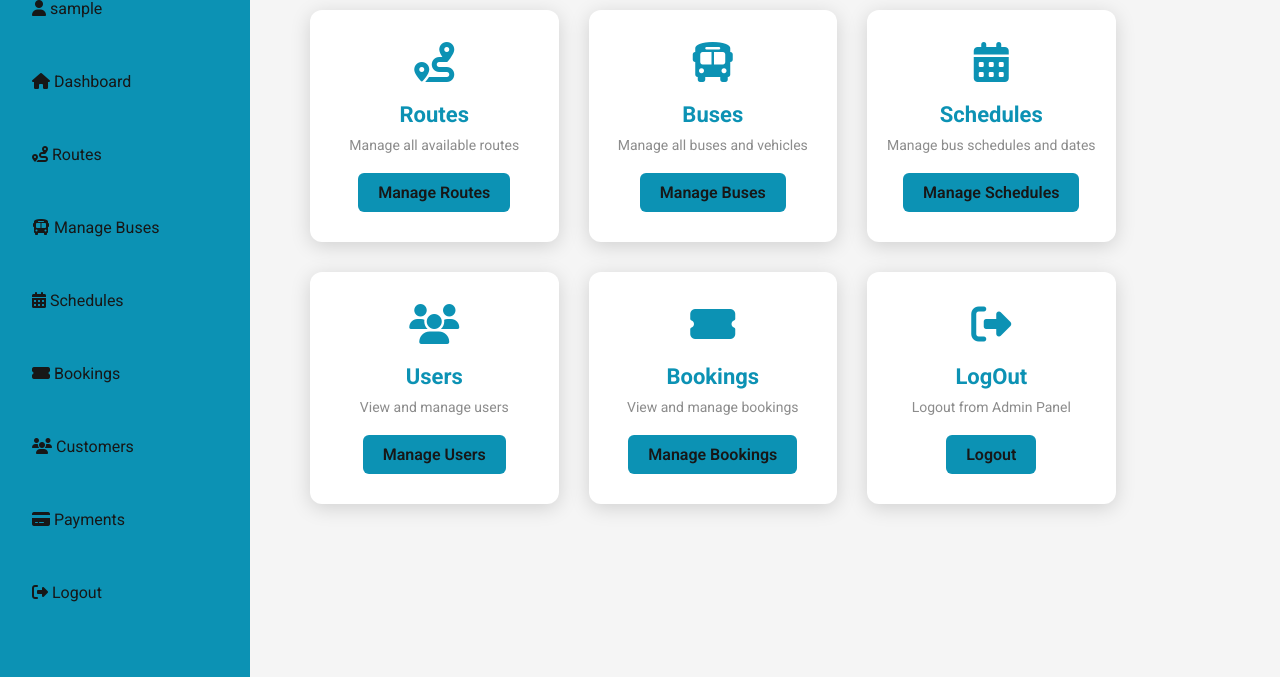
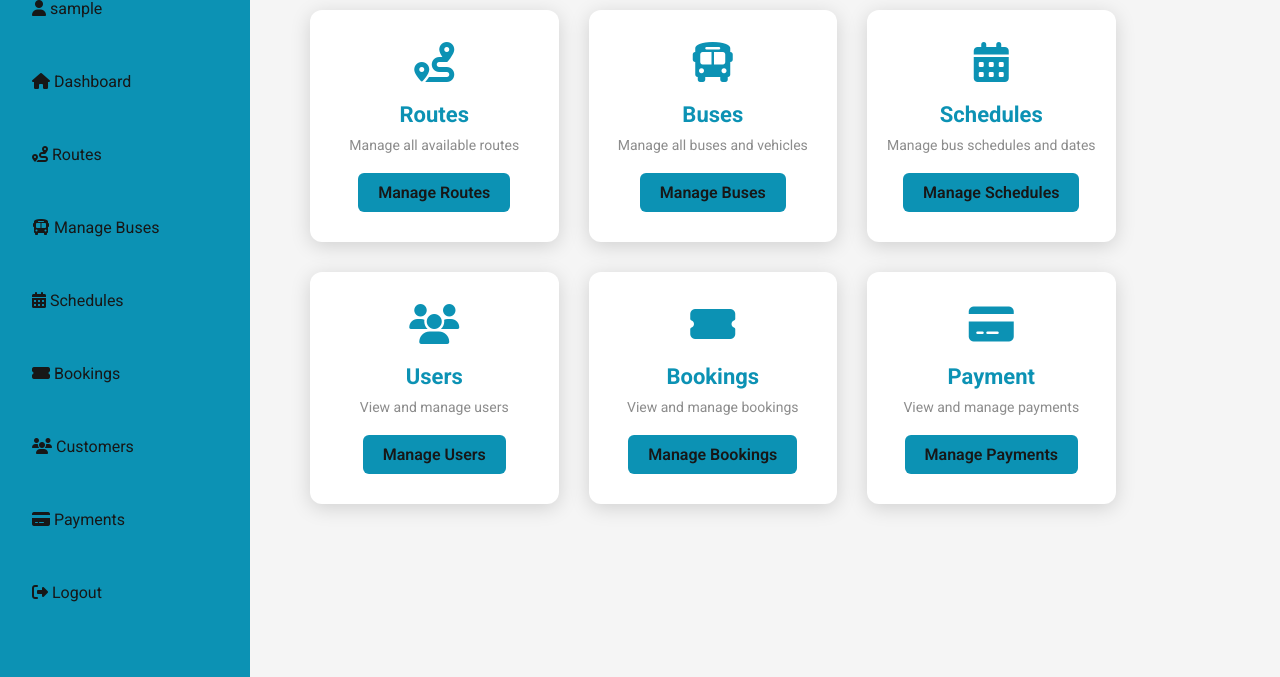
Before and after one commit to aayushbadal/HopOn, a PHP site: page /Admin/dashboard.php in a window 1280 px wide. Shown: the part 123-800 px from the top of the page. Run offline with PHP 8.4, Linux system fonts and the light colour scheme; the visitor is signed in with stand-in values (Sample User, id 1).

Commit message:
Updated Dashboard

```diff
--- a/Admin/dashboard.php
+++ b/Admin/dashboard.php
@@ -53,10 +53,10 @@ if (!isLoggedIn()) {
 
             <!-- LogOut Card -->
              <div class="dashboard-card">
-                <div class="card-icon"><i class="fas fa-sign-out-alt"></i></div>
-                <h3>LogOut</h3>
-                <p>Logout from Admin Panel</p>
-                <a href="admin_logout.php" class="card-btn">Logout</a>
+                <div class="card-icon"><i class="fas fa-credit-card"></i></div>
+                <h3>Payment</h3>
+                <p>View and manage payments</p>
+                <a href="manage_payments.php" class="card-btn">Manage Payments</a>
             </div>
         </div>
     </div>
```
